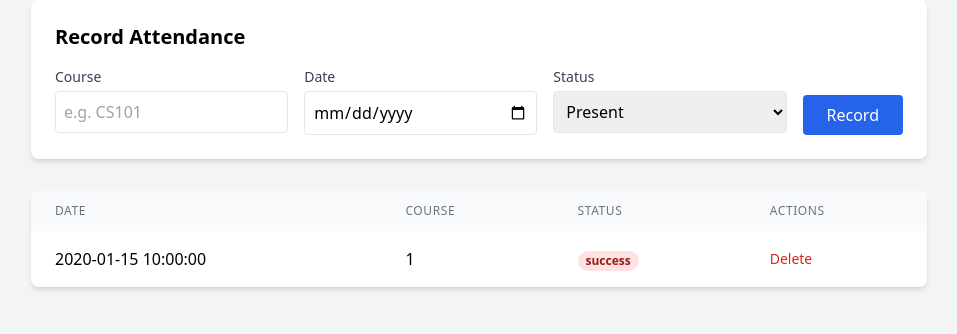
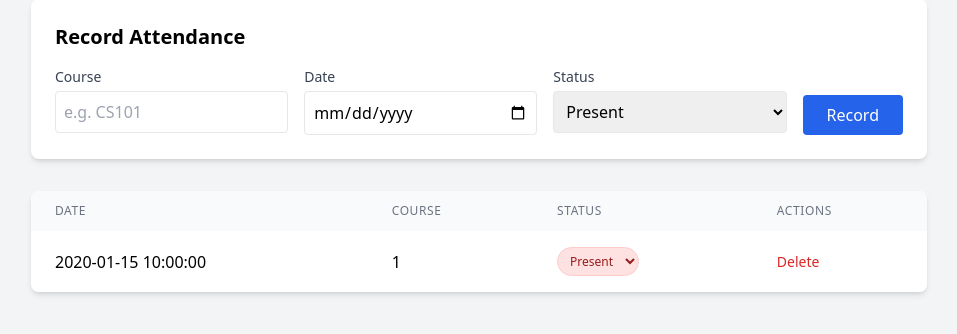
Before and after one commit to Charbelto/Student_Wellbeing_Insights, a Flask app: template app/templates/attendance.html in a window 1280 px wide. Shown: the part 185-519 px from the top of the page, without its empty margins (161-1118 px from the left). Run offline with Flask 3, Linux system fonts and the light colour scheme; the template is opened without the code that fills it: most values are stand-ins (such as "Sample title", 1, 10 or a date in 2020); some libraries are stand-ins or nearby versions.

Commit message:
added attendance and dashboard

```diff
--- a/app/templates/attendance.html
+++ b/app/templates/attendance.html
@@ -63,10 +63,14 @@
                     <td class="px-6 py-4 whitespace-nowrap">{{ record.date }}</td>
                     <td class="px-6 py-4 whitespace-nowrap">{{ record.course_id }}</td>
                     <td class="px-6 py-4 whitespace-nowrap">
-                        <span class="px-2 inline-flex text-xs leading-5 font-semibold rounded-full
-                            {% if record.status == 'Present' %}bg-green-100 text-green-800{% else %}bg-red-100 text-red-800{% endif %}">
-                            {{ record.status }}
-                        </span>
+                        <form action="/attendance/update/{{ record.id }}?student_id={{ student.id }}" method="POST" class="flex items-center gap-2">
+                            <select name="status" onchange="this.form.submit()" class="text-xs rounded-full px-2 py-1 border
+                                {% if record.status == 'Present' %}bg-green-100 text-green-800 border-green-200{% else %}bg-red-100 text-red-800 border-red-200{% endif %}">
+                                <option value="Present" {% if record.status == 'Present' %}selected{% endif %}>Present</option>
+                                <option value="Absent" {% if record.status == 'Absent' %}selected{% endif %}>Absent</option>
+                                <option value="Late" {% if record.status == 'Late' %}selected{% endif %}>Late</option>
+                            </select>
+                        </form>
                     </td>
                     <td class="px-6 py-4 whitespace-nowrap text-sm font-medium">
                         <form action="/attendance/delete/{{ record.id }}?student_id={{ student.id }}" method="POST" onsubmit="return confirm('Are you sure?');">
--- a/app/templates/dashboard.html
+++ b/app/templates/dashboard.html
@@ -108,3 +108,5 @@
 </script>
 
 {% endif %}
+
+{% endblock %}
```
Also changed, not shown: app/routes.py (+7 -0 lines).
